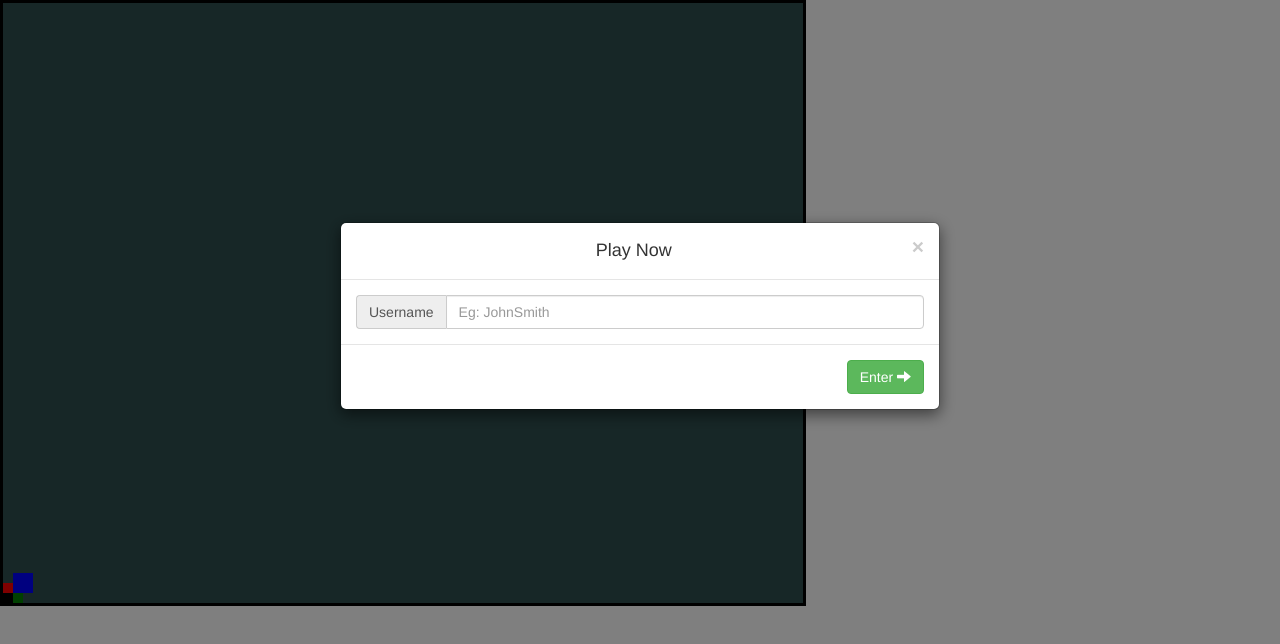
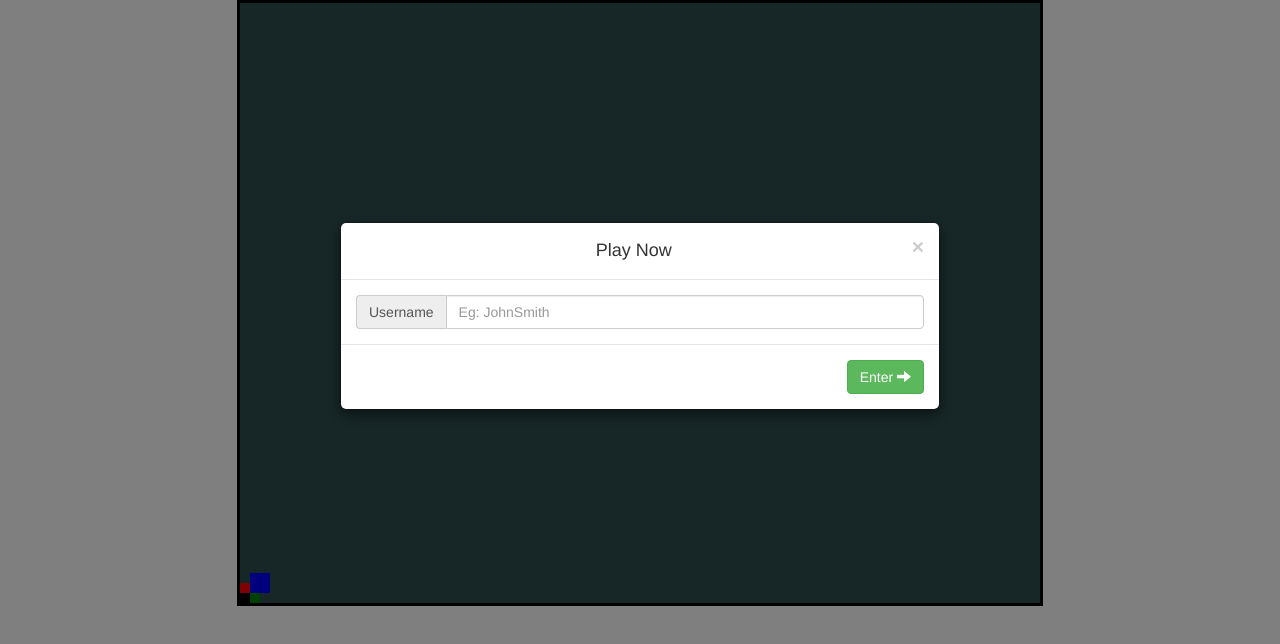
Before and after one commit to rawells14/pxit, a plain HTML site: page frontend/index.html in a window 1280 px wide. Drawn offline with nearby package versions, Linux system fonts and the light colour scheme.

Commit message:
Centered everything

```diff
--- a/frontend/index.html
+++ b/frontend/index.html
@@ -11,9 +11,10 @@
 </head>
 <body>
 
-
-<canvas id="game-canvas" width="800" height="600" style="border: solid black; background-color: darkslategrey">
-</canvas>
+<div id="canvas-container">
+    <canvas id="game-canvas" width="800" height="600" style="border: solid black; background-color: darkslategrey">
+    </canvas>
+</div>
 
 <div id="login-popup">
     <div class="modal fade" id="login-modal" tabindex="-1" role="dialog" aria-labelledby="myModalLabel">
@@ -27,7 +28,8 @@
                 <div class="modal-body">
                     <div class="input-group">
                         <span class="input-group-addon" id="sizing-addon2">Username</span>
-                        <input type="text" class="form-control" placeholder="Eg: JohnSmith" aria-describedby="sizing-addon2">
+                        <input type="text" class="form-control" placeholder="Eg: JohnSmith"
+                               aria-describedby="sizing-addon2">
                     </div>
 
                 </div>
--- a/frontend/stylesheet.css
+++ b/frontend/stylesheet.css
@@ -5,3 +5,12 @@
 .modal-dialog {
     padding-top: 15%;
 }
+
+#canvas-container {
+    width: 100%;
+    text-align: center;
+}
+
+canvas {
+    display: inline;
+}
```
